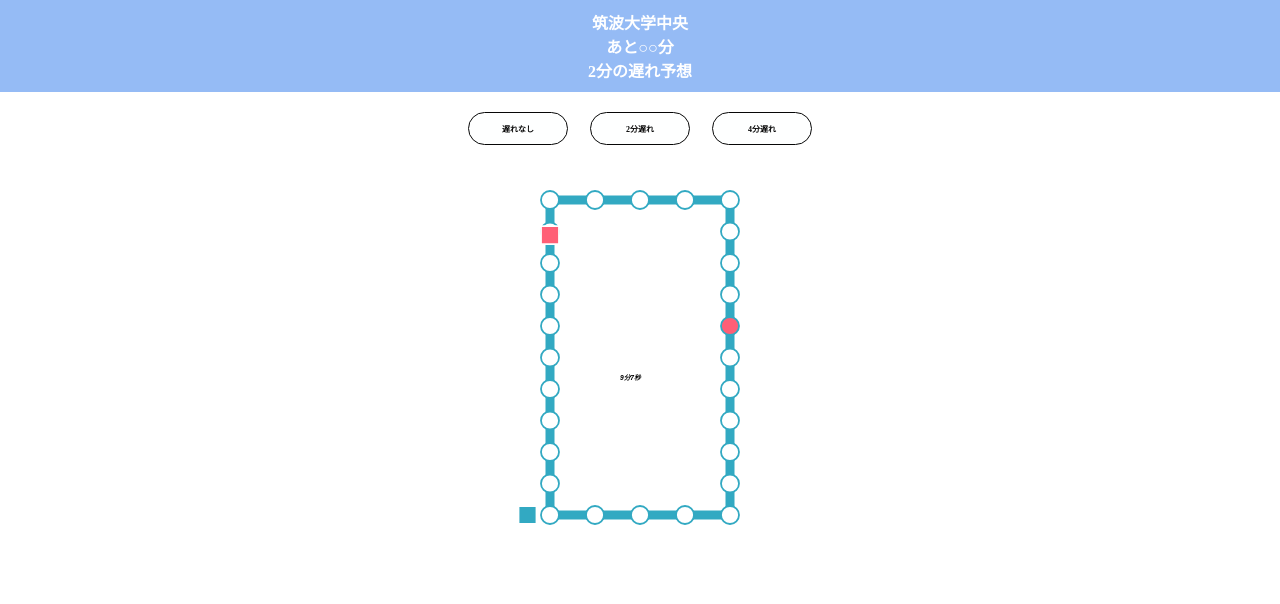
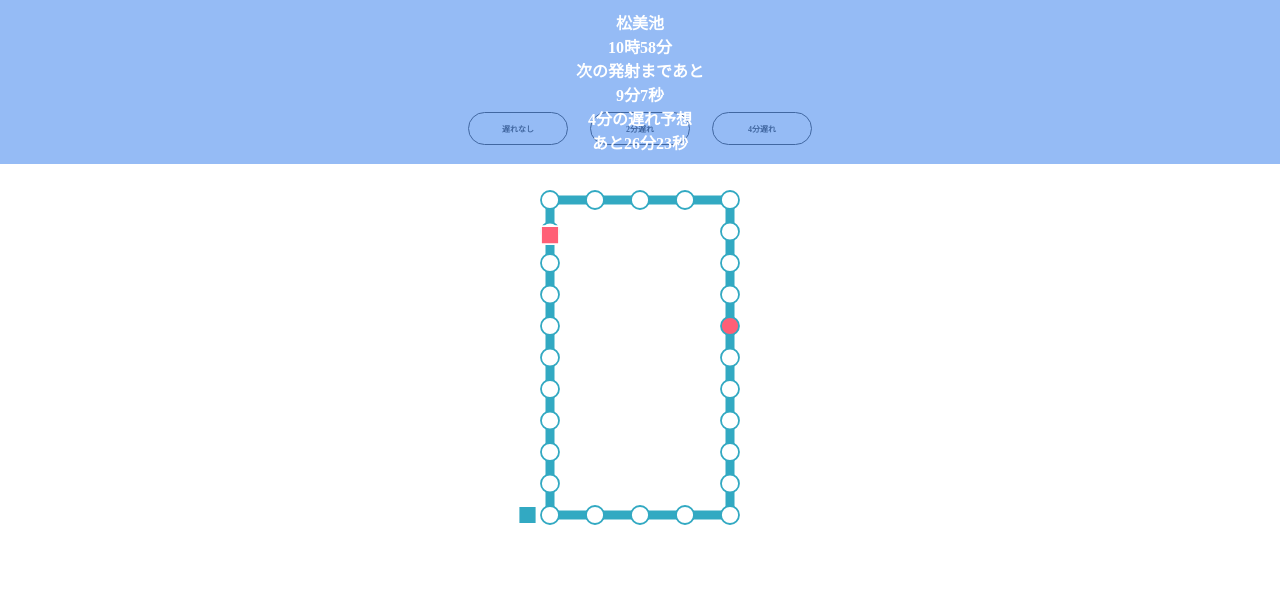
Before and after one commit to Moon-landing-Tsukuba/busvis, a PHP site: page /index.html in a window 1280 px wide. Shown: the top 604 px of the page. Run offline with PHP 8.4, Linux system fonts and the light colour scheme.

Commit message:
機能をヘッダーに反映（途中）

```diff
--- a/index.html
+++ b/index.html
@@ -8,9 +8,22 @@
     </head>
     <body>
         <header class="page-header wrapper">
-            <p>筑波大学中央</p>
-            <p>あと○○分</p>
-            <p>2分の遅れ予想</p>
+            <div class="container">
+                <div>
+                    <p id="user-station">第3エリア前</p>
+                    <p id="departure-time">○○分発</p>
+                </div>
+                <div>
+                    <div id="remaining-time-box">
+                        <p>次の発射まであと</p>
+                        <p id="remaining-time">22分23秒</p>
+                    </div>
+                    <div id="expected-time-box">
+                        <p id="late-time-line"><span id="late-time">4</span>分の遅れ予想</p>
+                        <p id="expected-time">あと26分23秒</p>
+                    </div>
+                </div>
+            </div>
         </header>
 
         <div class="user-reaction-box">
--- a/index.js
+++ b/index.js
@@ -16,6 +16,8 @@ const administrator = {
   next_timetable : [], //next_busが参照しているタイムテーブル
   remaining_time : 0,
   switch : false,
+  departure_time : 600000, //選択されているバス停を選択されているバスが出発する時刻
+  late_time : 0, //遅延時間
 };
 
 /*-------------------------------------------
@@ -94,6 +96,15 @@ document.querySelector(".change-bus").addEventListener("click", (event) => {
   console.log(administrator);
 })
 
+/*-------------------------------------------
+* HEADER更新パート
+-------------------------------------------*/
+let user_station_dom = document.getElementById('user-station');
+let departure_time_dom = document.getElementById('departure-time');
+let remaining_time_dom = document.getElementById('remaining-time');
+let late_time_dom = document.getElementById('late-time');
+let expected_time_dom = document.getElementById('expected-time');
+
 
 /*-------------------------------------------
 *変数定義パート
@@ -107,7 +118,7 @@ document.querySelector(".change-bus").addEventListener("click", (event) => {
 
 const bus_stop_num = 28;
 
-const bus_stop_names = ["つくばセンター", "吾妻小学校前", "筑波大学春日キャンパス", "筑波メディカルセンター前", "筑波大学病院入口", "追越学生宿舎前", "平砂学生宿舎前", "筑波大学西", "大学会館前", "第一エリア前", "第三エリア前", "陸域環境研究センター前", "農林技術センター前", "一の矢学生宿舎前", "大学植物見本園", "TARAセンター前", "筑波大学中央", "大学公演", "松実池", "天久保三丁目", "合宿所", "天久保池", "天久保二丁目", "追越宿舎東", "筑波メディカルセンター病院", "筑波メディカルセンター前", "筑波大学春日キャンパス", "吾妻小学校前", "つくばセンター"]
+const bus_stop_names = ["つくばセンター", "吾妻小学校前", "筑波大学春日キャンパス", "筑波メディカルセンター前", "筑波大学病院入口", "追越学生宿舎前", "平砂学生宿舎前", "筑波大学西", "大学会館前", "第一エリア前", "第三エリア前", "陸域環境研究センター前", "農林技術センター前", "一の矢学生宿舎前", "大学植物見本園", "TARAセンター前", "筑波大学中央", "大学公園", "松美池", "天久保三丁目", "合宿所", "天久保池", "天久保二丁目", "追越宿舎東", "筑波メディカルセンター病院", "筑波メディカルセンター前", "筑波大学春日キャンパス", "吾妻小学校前", "つくばセンター"]
 const bus_stop_latlng = [[36.082537, 140.112707], [36.085158, 140.109299], [,], [,], [,], [,], [,], [,], [,], [,], [,], [,], [,], [,], [,], [,], [,], [,], [36.108121, 140.104282], [36.106372, 140.105679], [36.103688, 140.106732], [36.100184, 140.105618], [36.097574, 140.106049], [36.094516, 140.106743], [36.092658, 140.106397]]
 
 let timetable = timetable_list[0]
@@ -260,6 +271,7 @@ function Stop(id) {
         document.querySelector(".change-bus-stop").classList.remove("on-stop");
 
         // -----------Ajaxを記述. バスの遅延時間を取得.---------
+        // let id = administrator.selected_bus_id + 1;
         // let direction;
         // if (administrator.direction) {
         //   direction = 'rights';
@@ -270,17 +282,18 @@ function Stop(id) {
         // var req = new XMLHttpRequest();
         // req.open('POST', 'index.php', true);
         // req.setRequestHeader("Content-Type", "application/x-www-form-urlencoded");
-        // req.send("id=" + administrator.user_station + "&direction=" + direction);
+        // req.send("id=" + id + "&direction=" + direction);
         // req.onreadystatechange = function () {
         //   var result = document.getElementById('result');
         //   if (req.readyState == 4) { // 通信の完了時
         //     if (req.status == 200) { // 通信の成功時
-        //       result.innerHTML = req.responseText;
+        //       late_time_dom.innerHTML = req.responseText;
+        //       administrator.late_time = req.responseText;
         //     }
         //   } else {
         //     result.innerHTML = "通信中...";
         //   }
-        // }
+        // } //-----
       }
     }
   });
@@ -547,8 +560,10 @@ function calc_remaining_time(adm){
   const tgt_hour = Math.floor(arrivalTime/10000);
   const tgt_min = Math.floor(arrivalTime/100) - tgt_hour*100;
   const tgt_sec = arrivalTime - tgt_hour*10000 - tgt_min*100;
+
+  administrator.departure_time = tgt_hour + "時" + tgt_min + "分";
+
   const now_time = now_hour*3600 + now_min*60 + now_sec; //現在時刻を秒で表現
-
   const tgt_time = tgt_hour*3600 + tgt_min*60 + tgt_sec; //到着時刻を秒で表現
 
   let arrival = tgt_time - now_time;
@@ -598,7 +613,8 @@ function render() {
   create_buses(administrator.target_table);
   calc_bus_param(administrator.buses);
   calc_pos(administrator);
-  //[remaining_times,departure_times] = calc_remaining_time(administrator);
+
+  //バスや・バス停が変更された際はselected_bus_idを計算しなおす
   if(administrator.switch){
     console.log("1 - selected_bus_id : " +administrator.selected_bus_id);
     selected_bus_id_initialized();
@@ -606,22 +622,30 @@ function render() {
     console.log("2 - selected_bus_id : " +administrator.selected_bus_id);
 
   }
+
+  //ユーザーのいるバス停を表示
+  user_station_dom.innerText = bus_stop_names[administrator.user_station];
+
+  //出発時刻を表示
+  departure_time_dom.innerText = administrator.departure_time;
+
+  //Remaining-Timeの処理
   calc_remaining_time(administrator);
+  const rem = administrator.remaining_time
+  remaining_time_dom.innerText = rem;
 
-  ctx.fillStyle = "black";
-  ctx.font = "italic bold 5pt sans-serif";
-  const rem = administrator.remaining_time
-  //const dep =departure_times[0];
-  //ctx.fillText(dep, w/2-5*rem.length,h/2-20);
-  ctx.fillText(rem, w/2-5*rem.length,h/2);
+  //遅延を反映した予想時刻の表示
 
+
+  //運行中のバスを描画
   administrator.buses.forEach(function (bus, index) {
     bus.draw(ctx, bus.position_x, bus.position_y);
   });
+
+  //待機中のバスを描画
   administrator.next_bus.position_x = w / 2 - h / 4;
   administrator.next_bus.position_y = h -  2* h / 10;
   administrator.next_bus.draw(ctx,w / 2 - h / 4,h -  2* h / 10);
-  // console.log(administrator);
 }
 
 function zfill(NUM, LEN) {
@@ -671,7 +695,6 @@ create_buses(administrator.target_table);
 calc_bus_param(administrator.buses);
 calc_pos(administrator);
 selected_bus_id_initialized();
-//[remaining_times,departure_times] = calc_remaining_time(administrator);
 calc_remaining_time(administrator);
 console.log(administrator);
 render();
--- a/index.php
+++ b/index.php
@@ -30,7 +30,7 @@ if($_SERVER['REQUEST_METHOD'] === 'POST'){
     $sql = "SELECT id, ".$direction." FROM latetimes WHERE id = ".$user_station;
     $stmt = $pdo->query($sql);
     $result = $stmt->fetch();  //PDO::FETCH_ASSOCを指定すれば配列形式で返ってくる。ex) $result['id']のように指定。
-    echo("バスの遅延は --> ".$result->$direction." 分です");
+    echo($result->$direction."分の遅れ予想");
     exit;
   }
   if(isset($_POST['fetchid']) && isset($_POST['direct']) && isset($_POST['latetime'])){
```
